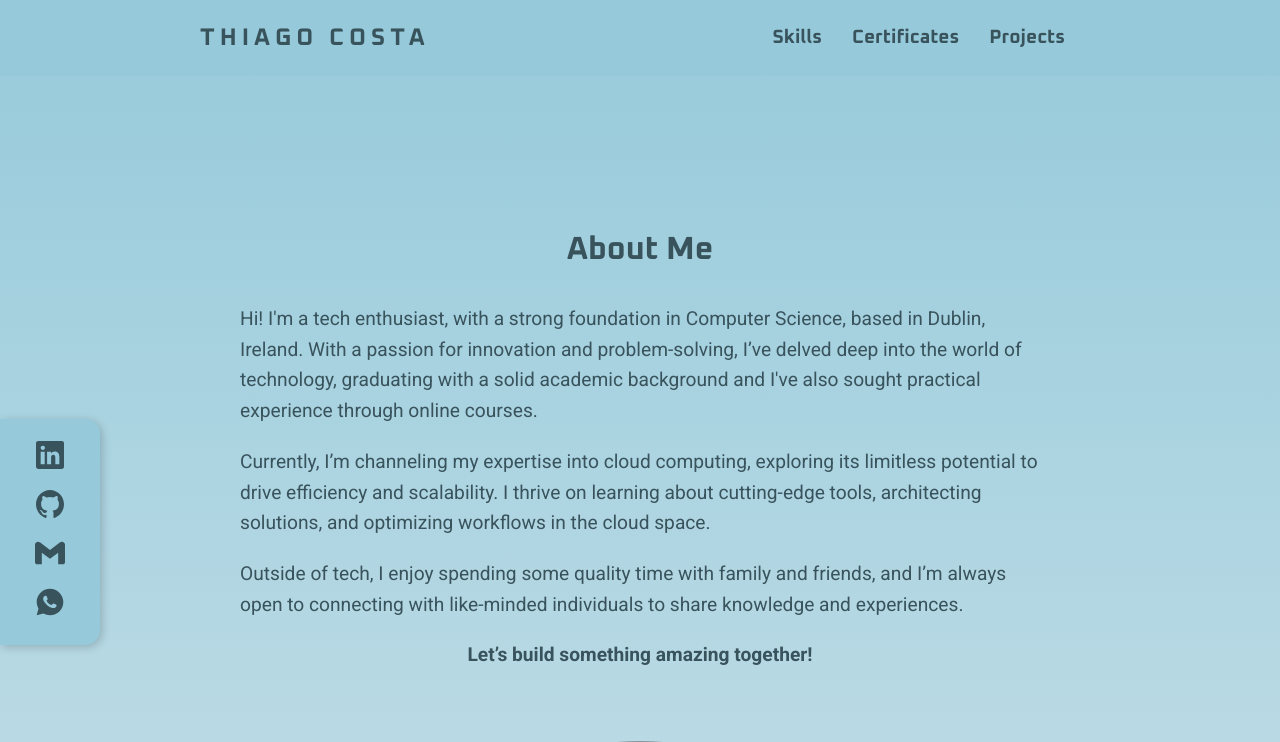
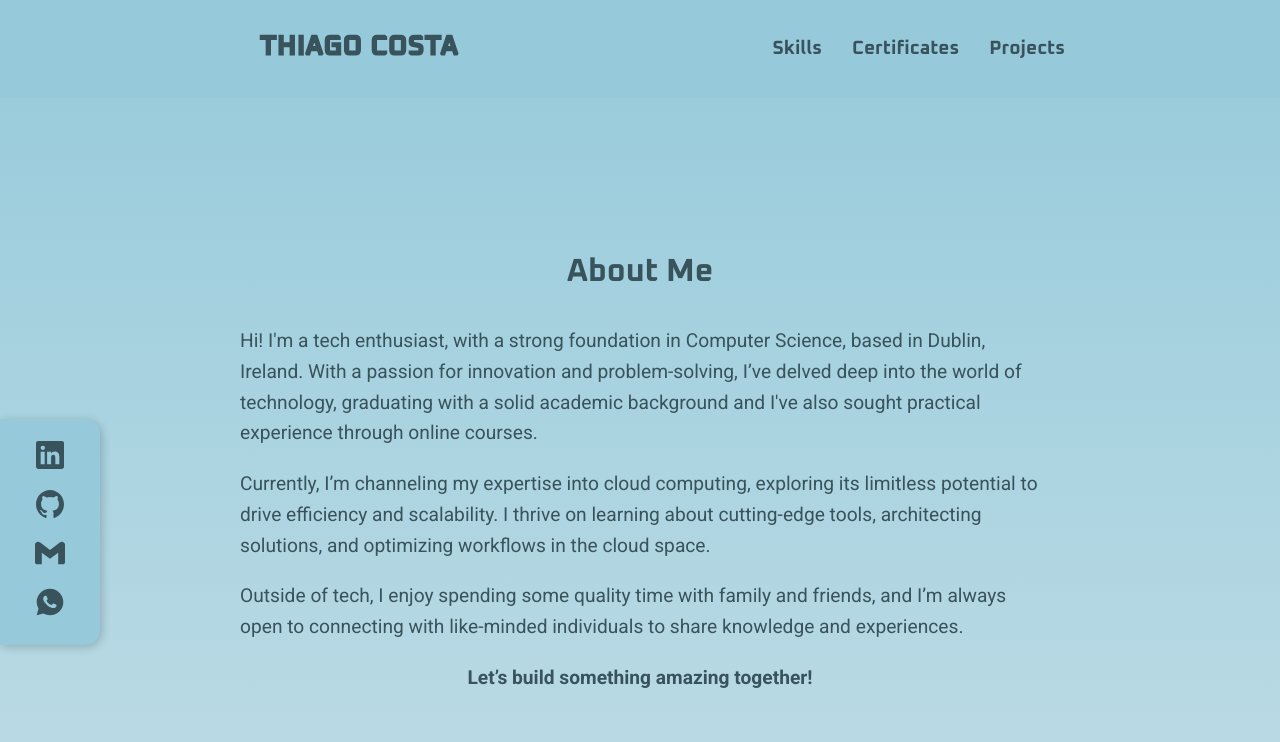
Before and after one commit to Thiagoocosta86/my-portfolio, a React (Create React App) app: page / in a window 1280 px wide. Shown: the top 742 px of the page. Built offline with nearby package versions, Linux system fonts and the light colour scheme.

Commit message:
1- created an animation for the logo.

```diff
--- a/src/components/Header.js
+++ b/src/components/Header.js
@@ -3,7 +3,14 @@ import React from 'react';
 const Header = () => {
   return (
     <header>
-      <div className="logo">THIAGO COSTA</div>
+      <div className="logo">
+        <svg viewBox='0 0 1000 160'>
+          <text x="50%" y="50%" dy=".32em" textAnchor="middle" className="text-body">
+            THIAGO COSTA
+          </text>
+        </svg>
+
+      </div>
       <nav id="navbar">
         <ul>
 
--- a/src/style.css
+++ b/src/style.css
@@ -38,18 +38,53 @@ header {
   align-items: center;
   background-color: #96CADB;
   padding: 20px 200px;
+
 }
 
 /*Logo style*/
-.logo {
-  font-size: 24px;
-  font-weight: bold;
-  align-items: center;
-  font-size: x-large;
-  letter-spacing: 5px;
-  font-family: "Oxanium", sans-serif;
+
+
+svg{
+  width: 20rem;
+  fill: #39535C;
 }
 
+svg text {
+  font-size: 5rem;
+  stroke-width: 10;
+  letter-spacing: 6px;
+  font-family: "Oxanium", sans-serif;
+
+}
+
+svg text.text-body {
+  stroke: #39535C;
+  animation: 3s 2 alternate animate-stroke;
+
+}
+
+@keyframes animate-stroke {
+  10%{
+    fill: transparent;
+    stroke:#39535C;
+    stroke-width: 5;
+    stroke-dashoffset: 25%;
+    stroke-dasharray: 0 32%;
+  }
+  50% {
+    fill: transparent;
+    stroke:#39535C;
+    stroke-width: 5;
+  }
+  80%, 100% {
+    fill: #39535C;
+    stroke: transparent;
+    stroke-width: 5;
+    stroke-dashoffset: -25%;
+    stroke-dasharray: 32% 0;
+  }
+
+}
 /*Navbar style*/
 nav ul {
   list-style: none;
```
